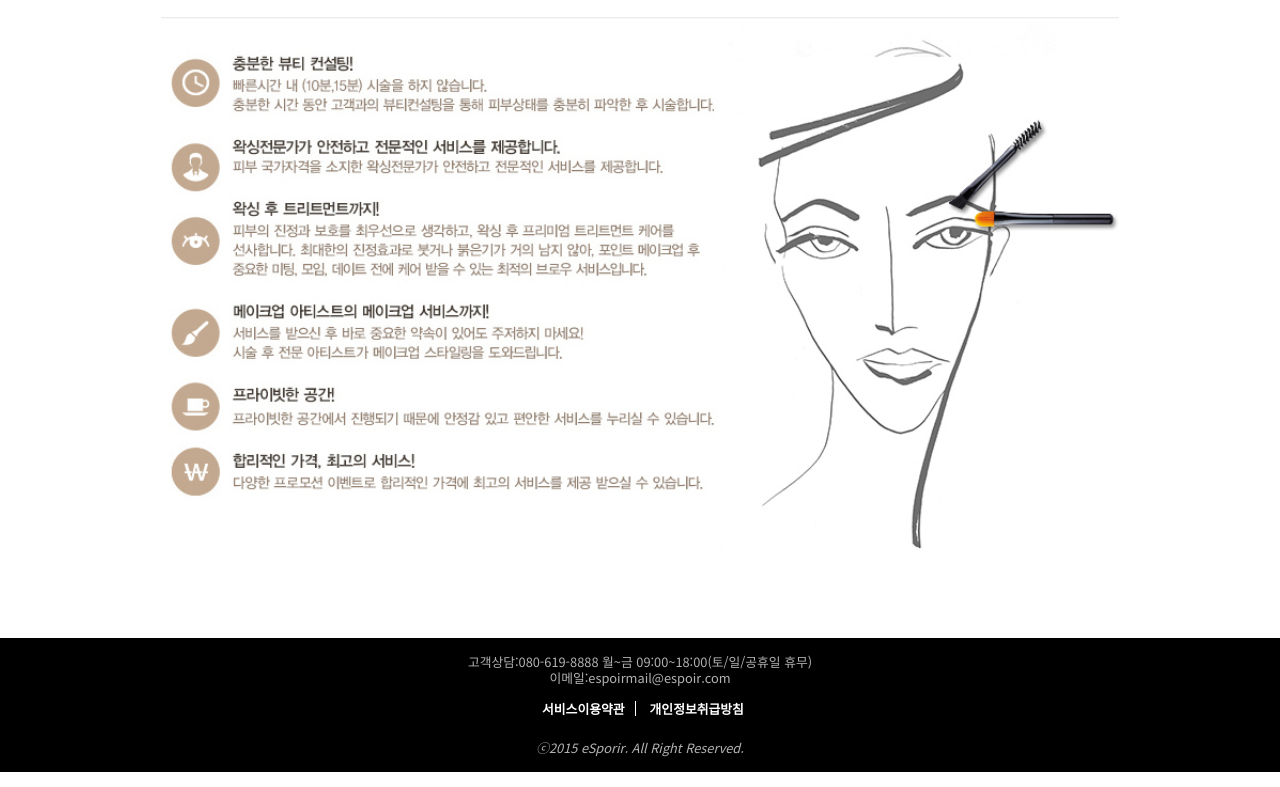
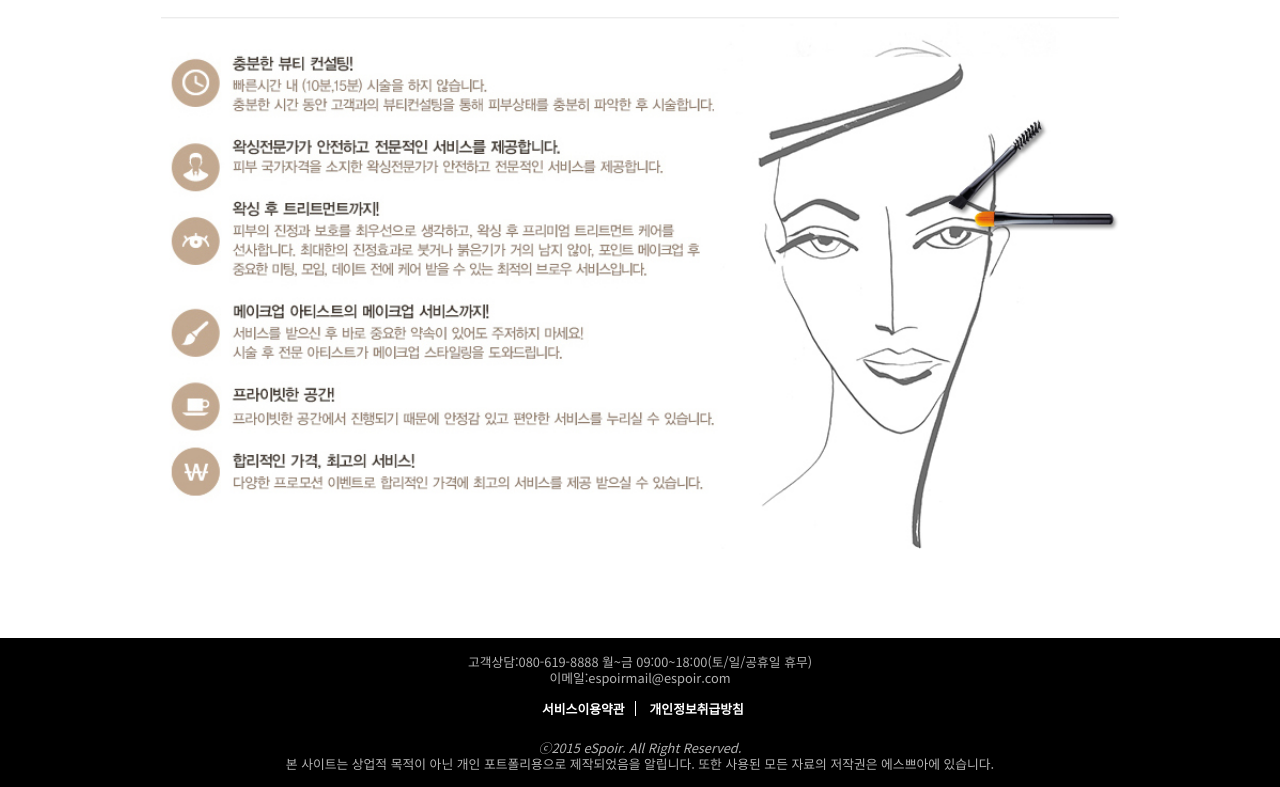
Before and after one commit to espoir-ej/espoir-ej.github.io, a plain HTML site: page eyebrow.html in a window 1280 px wide. Shown: the part 981-1768 px from the top of the page. Drawn offline with nearby package versions, Linux system fonts and the light colour scheme.

Commit message:
저작권

```diff
--- a/eyebrow.html
+++ b/eyebrow.html
@@ -170,7 +170,9 @@
 				<a href="#">개인정보취급방침</a>
 			</h3>
 
-			<address>ⓒ2015 eSporir. All Right Reserved.</address>
+			<address>ⓒ2015 eSpoir. All Right Reserved.</address>
+			<p>본 사이트는 상업적 목적이 아닌 개인 포트폴리용으로 제작되었음을 알립니다.
+			또한 사용된 모든 자료의 저작권은 에스쁘아에 있습니다. </p>
 		</footer>
 
 
```
